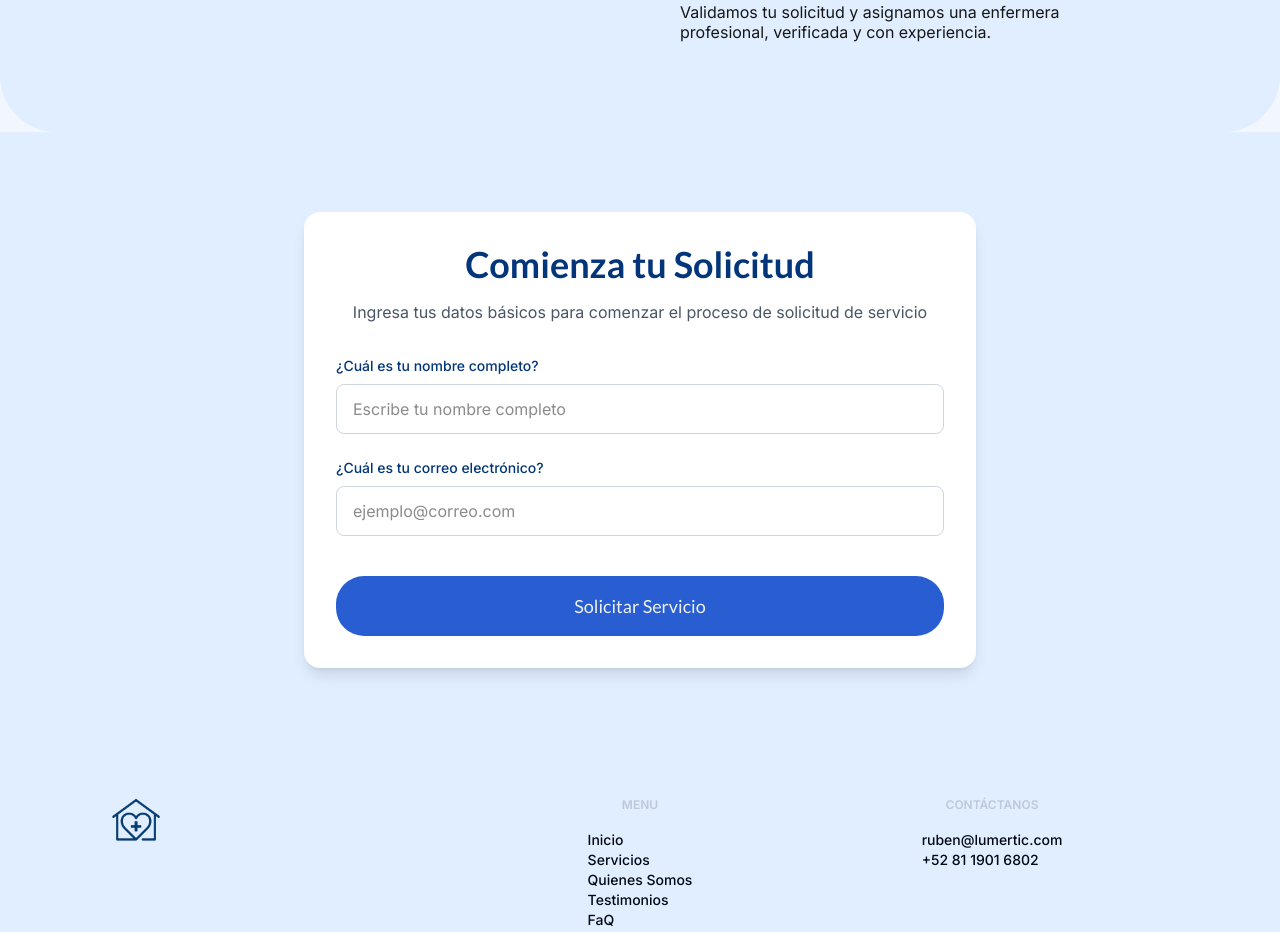
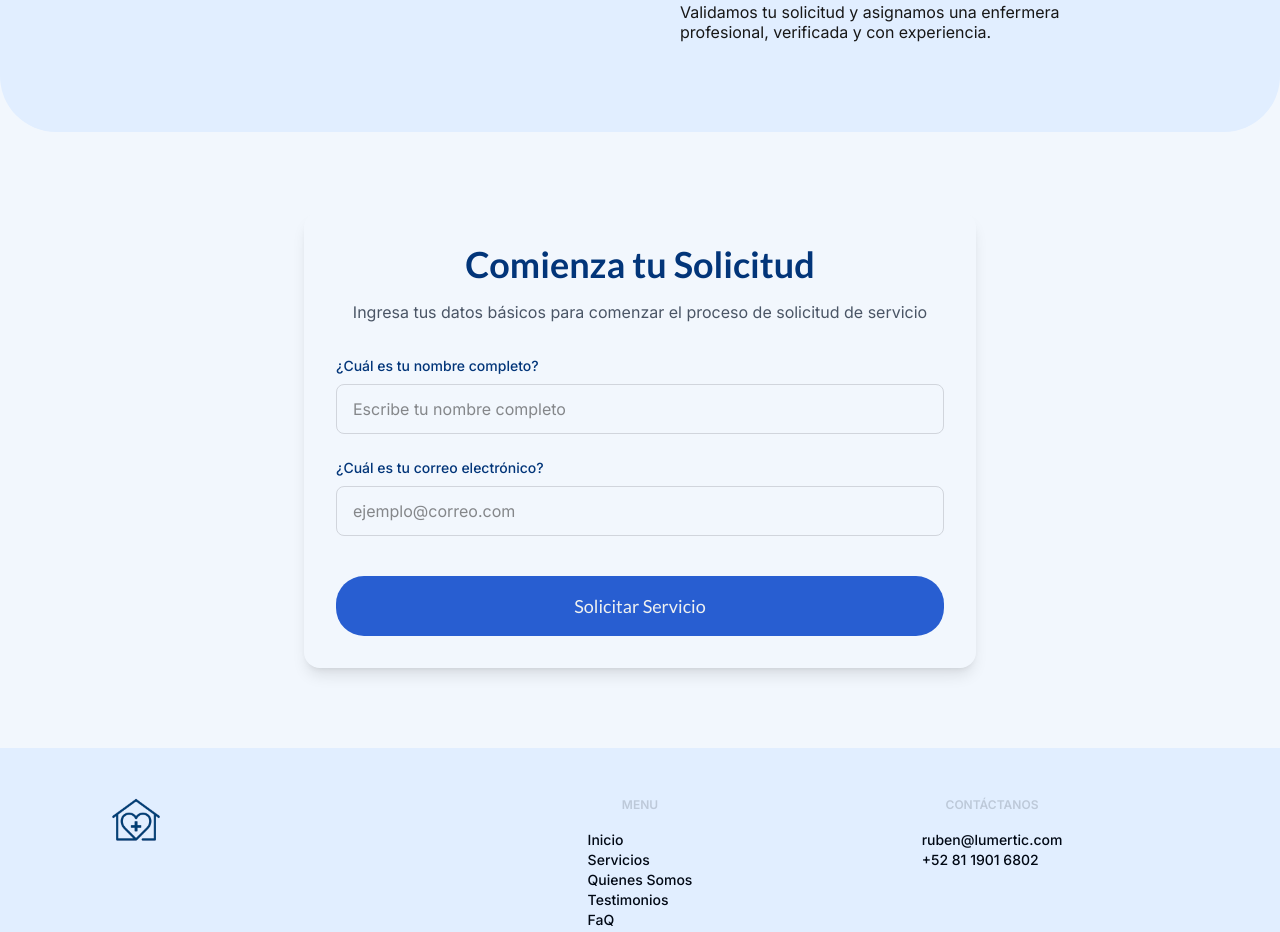
Before and after one commit to rt885/cuidana, a Next.js app: page / in a window 1280 px wide. Shown: the part 3980-4912 px from the top of the page. Built offline with nearby package versions, Linux system fonts and the light colour scheme.

Commit message:
feat: update InitialForm styles and fix use client directive

```diff
--- a/src/components/home/InitialForm.js
+++ b/src/components/home/InitialForm.js
@@ -1,4 +1,4 @@
-'use client';
+"use client";
 import { useState } from "react";
 import { useRouter } from "next/navigation";
 import Button from "../Button";
@@ -57,9 +57,9 @@ const InitialForm = () => {
   };
 
   return (
-    <section className="bg-main-background px-40 py-20">
+    <section className="bg-secondary-background px-40 py-20">
       <div className="max-w-2xl mx-auto">
-        <div className="bg-white rounded-2xl shadow-lg p-8">
+        <div className="bg-primary-background rounded-2xl shadow-lg p-8">
           <div className="text-center mb-8">
             <h2 className="text-4xl font-bold text-primary-text font-lato mb-4">
               Comienza tu Solicitud
```
